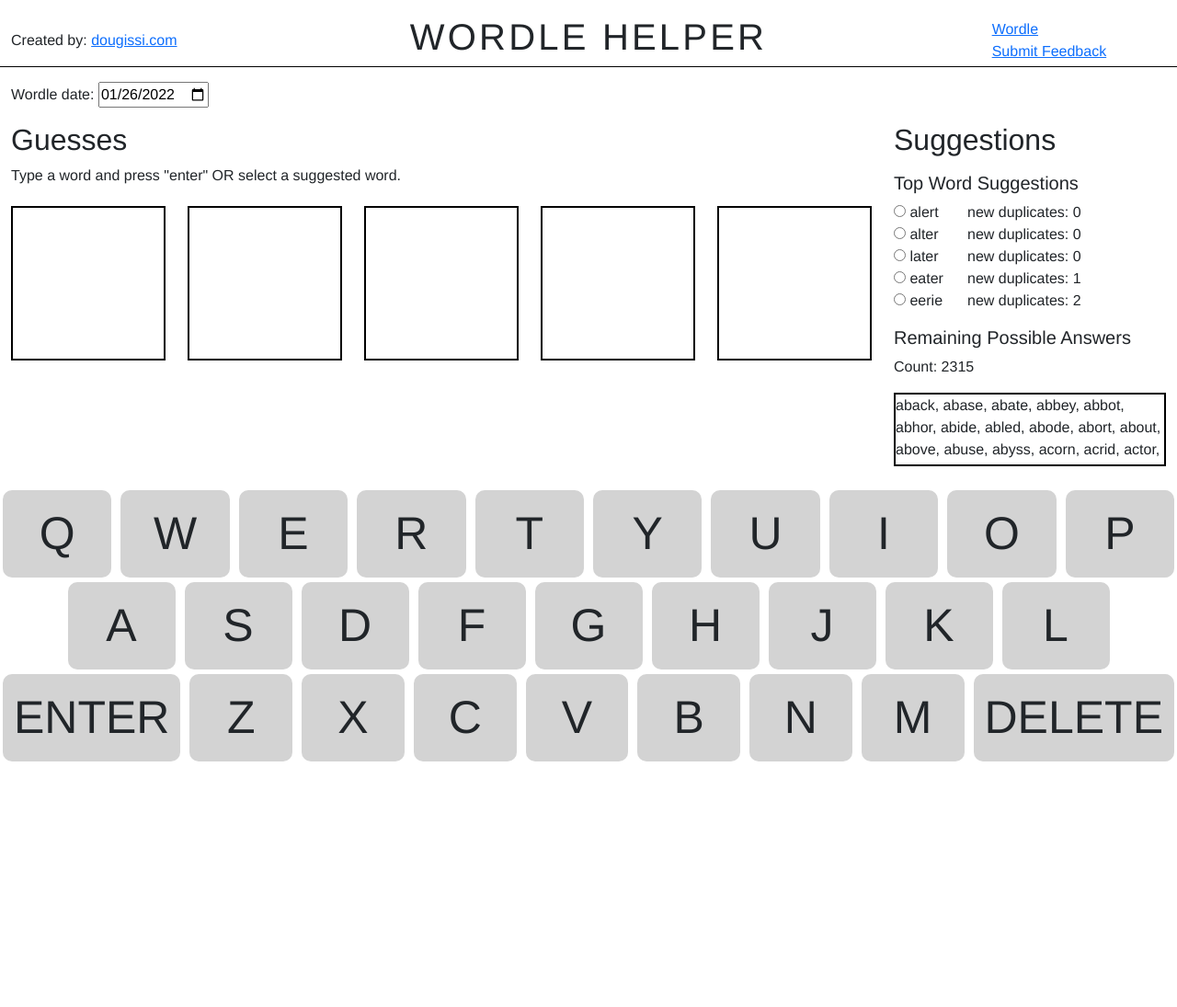
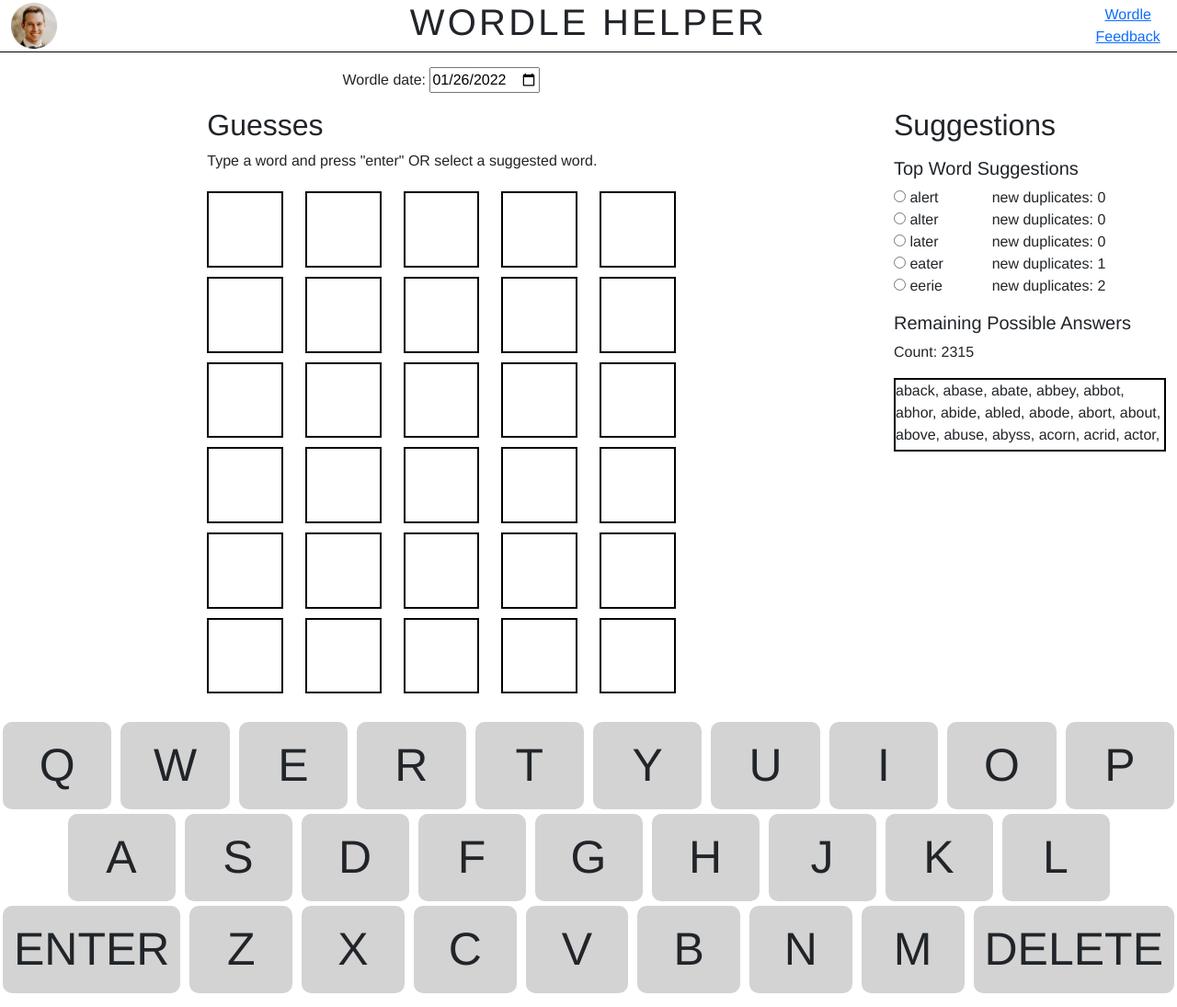
Before and after one commit to dougissi/dougissi.github.io, a Jekyll site: the page assets/wordle_helper/index.html, which Jekyll copies as it is, in a window 1280 px wide. Shown: the whole page at 92% size. Built offline with Jekyll 4.4.1, drawn with Linux system fonts in a browser that asks for light colours; before the commit the page ends 900 px from its top, so only the background shows below that.

Commit message:
wordle updates

```diff
--- a/assets/wordle_helper/index.html
+++ b/assets/wordle_helper/index.html
@@ -16,18 +16,18 @@
   <!-- header -->
   <div class="container-fluid" id="header">
     <div class="row align-items-center">
-      <div class="col-2">
-        Created by: <a href="https://www.dougissi.com">dougissi.com</a>
+      <div class="col-1">
+        <a href="https://www.dougissi.com"><img id="homepage" src="../images/doug_headshot.png" alt="dougissi.com" /></a>
       </div>
-      <div class="col-8 text-center">
+      <div class="col-10 text-center">
         <h1>Wordle Helper</h1>
       </div>
-      <div class="col-2">
+      <div class="col-1 text-center">
         <div class="row">
           <a href="https://www.powerlanguage.co.uk/wordle/">Wordle</a>
         </div>
         <div class="row">
-          <a href="https://docs.google.com/forms/d/e/1FAIpQLSfKeTZCnnicWaVnn0PpGWvUjZvjrXeA7rx1wZUKCNnJJbIthA/viewform?usp=sf_link">Submit Feedback</a>
+          <a href="https://docs.google.com/forms/d/e/1FAIpQLSfKeTZCnnicWaVnn0PpGWvUjZvjrXeA7rx1wZUKCNnJJbIthA/viewform?usp=sf_link">Feedback</a>
         </div>
       </div>
     </div>
@@ -36,7 +36,8 @@
   <!-- main content -->
   <div class="container-fluid" id="main-content">
     <div class="row">
-      <div class="col-lg-9" id="guesses">
+      <div class="col-lg-2"></div>
+      <div class="col-lg-5" id="guesses">
         <h2>Guesses</h2>
         <p>
           Type a word and press "enter" OR select a suggested word.
@@ -44,6 +45,7 @@
         <div class="letter-tiles-grid">
         </div>
       </div>
+      <div class="col-lg-2"></div>
       <div class="col-lg-3" id="word-selector">
         <h2>Suggestions</h2>
         <div class="top-word-suggestions">
--- a/assets/wordle_helper/solver.js
+++ b/assets/wordle_helper/solver.js
@@ -15,6 +15,7 @@
 let guess = null;
 let guessResultsByPosition = null;
 let ooo = null;
+const defaultNumTries = 6;
 const greenRGB = getCSSVariable("green");
 const yellowRGB = getCSSVariable("yellow");
 const grayRGB = getCSSVariable("gray");
@@ -62,6 +63,8 @@
 }
 
 
+
+
 buildDateSelector();
 startGame();
 
@@ -93,10 +96,15 @@
 }
 
 function buildDateSelector() {
-  dateSelectorHTML = `<div class="container-fluid"><label for="date-selector">Wordle date:</label>\n<input type="date" id="date-selector"value="${today}"min="2021-06-19" max="${today}" onchange="dateChange();"></div>`
+  dateSelectorHTML = `<div class="container-fluid"><div class="row"><div class="col-lg-2"></div><div class="col-lg-5 text-center"><label for="date-selector">Wordle date:</label>\n<input type="date" id="date-selector"value="${today}"min="2021-06-19" max="${today}" onchange="dateChange();"></div><div class="col-lg-5"></div></div></div>`
   $(dateSelectorHTML).insertBefore("#main-content");
 }
 
+function addEmptyGuessRows() {
+  for (let row = 0; row < defaultNumTries; row++) {
+    addEmptyTilesRow(row);
+  }
+}
 
 function startGame() {
   round = 1;
@@ -123,11 +131,14 @@
   topWords = getNextWordOptions();
   updateValidWordsText();
   buildTopWordsSelector();
-  addEmptyGuessTiles();
+  addEmptyGuessRows();
 }
 
 function restartGame() {
   $(".letter-tiles-grid").empty();
+  for (const [letter, keyCode] of letterToKeyCode) {
+    $(`#${keyCode}`).css("background-color", "var(--lightgray)");
+  }
   startGame();
 }
 
@@ -462,14 +473,14 @@
 function buildTopWordsSelector() {
   $(".top-word-option").remove()
   for (const [word, description] of topWords) {
-    $(".top-word-suggestions").append(`<div class="row top-word-option"><div class="col-3"><input type="radio" name="guess-selector" id="${word}-radio-button" value="${word}">\n<label for="${word}-radio-button">${word}</label></div><div class="col-9">${description}</div></div>`)
+    $(".top-word-suggestions").append(`<div class="row top-word-option"><div class="col-4"><input type="radio" name="guess-selector" id="${word}-radio-button" value="${word}">\n<label for="${word}-radio-button">${word}</label></div><div class="col-8">${description}</div></div>`)
   }
 }
 
-function addEmptyGuessTiles() {
+function addEmptyTilesRow(row) {
   let tilesHTMLs = [];
   for (let i = 0; i < numLetters; i++) {
-    tileHTML = `<div class="col"><div class="tile" id="row${round - 1}col${i}"></div></div>`
+    tileHTML = `<div class="col"><div class="tile" id="row${row}col${i}"></div></div>`
     tilesHTMLs.push(tileHTML);
   }
   let emptyTilesRow = `<div class="row">${tilesHTMLs.join("")}</div>`
@@ -515,11 +526,8 @@
     // color keyboard key
     let keyCode = letterToKeyCode.get(letter);
     let key = $(`#${keyCode}`);
-    console.log(key)
     let keyColor = key.css("background-color");
-    console.log(keyColor);
     if (keyColor == lightGrayRGB) {
-      console.log("got here");
       key.css("background-color", `var(--${color})`);
     } else if (keyColor == grayRGB) {
       if (color == "yellow" | color == "green") {
@@ -628,7 +636,9 @@
   guess = null;
   ownWord = "";
   ownWordIndex = 0;
-  addEmptyGuessTiles();
+  if (!$(`#row${round - 1}col0`).length) {  // row of tiles for round doesn't exist
+    addEmptyTilesRow(round - 1);
+  }
 }
 
 // when top word radio button gets clicked
--- a/assets/wordle_helper/styles.css
+++ b/assets/wordle_helper/styles.css
@@ -11,8 +11,13 @@
   margin-top: 1rem;
 }
 
+#homepage {
+  height: 50px;
+}
+
 #header {
   border-bottom: 1px solid black;
+  margin-top: auto;
 }
 
 h1 {
@@ -27,7 +32,7 @@
   text-align: center;
   padding: 10px;
   width: 30%;
-  position: absolute;
+  position: fixed;
   left: 0;
   right: 0;
   margin-left: auto;
@@ -42,7 +47,7 @@
     justify-content: center;
     align-items: center;
     margin: 5px auto;
-    font-size: 2rem;
+    font-size: 50px;
     line-height: 2rem;
     font-weight: bold;
     vertical-align: middle;
```
